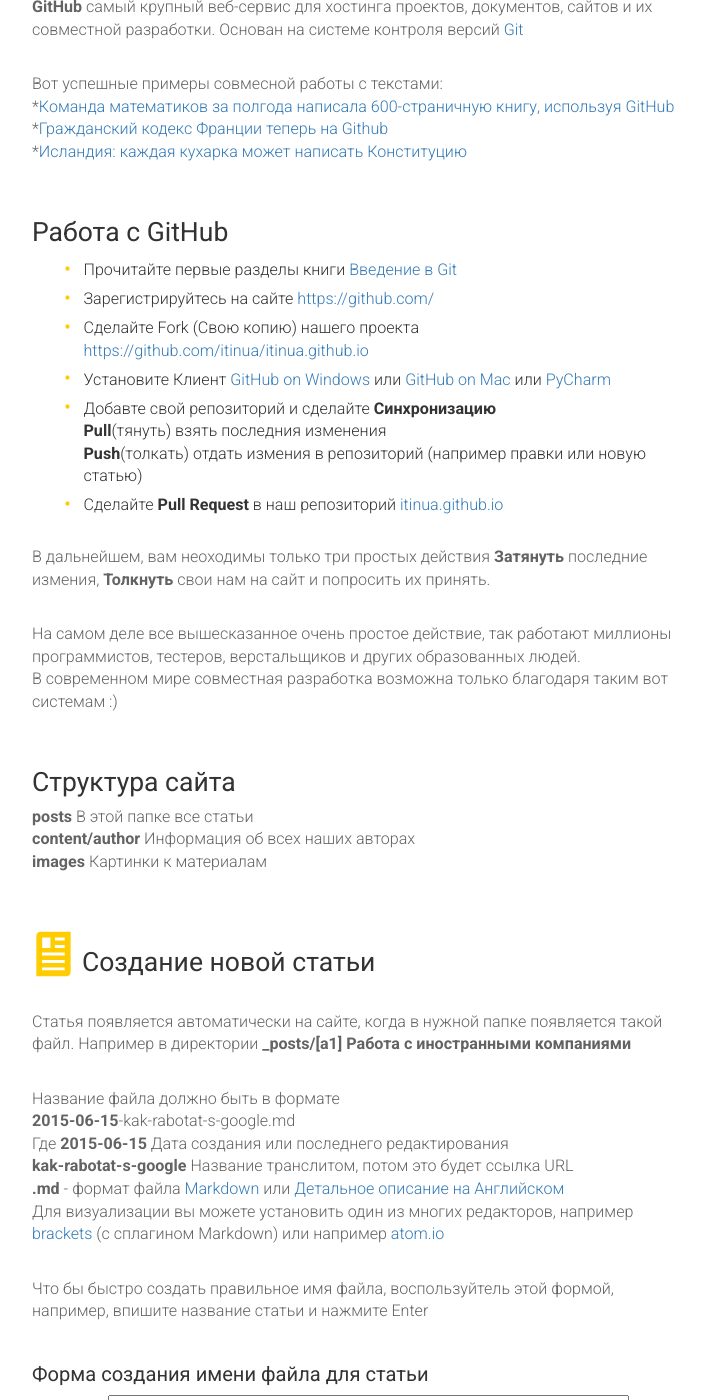
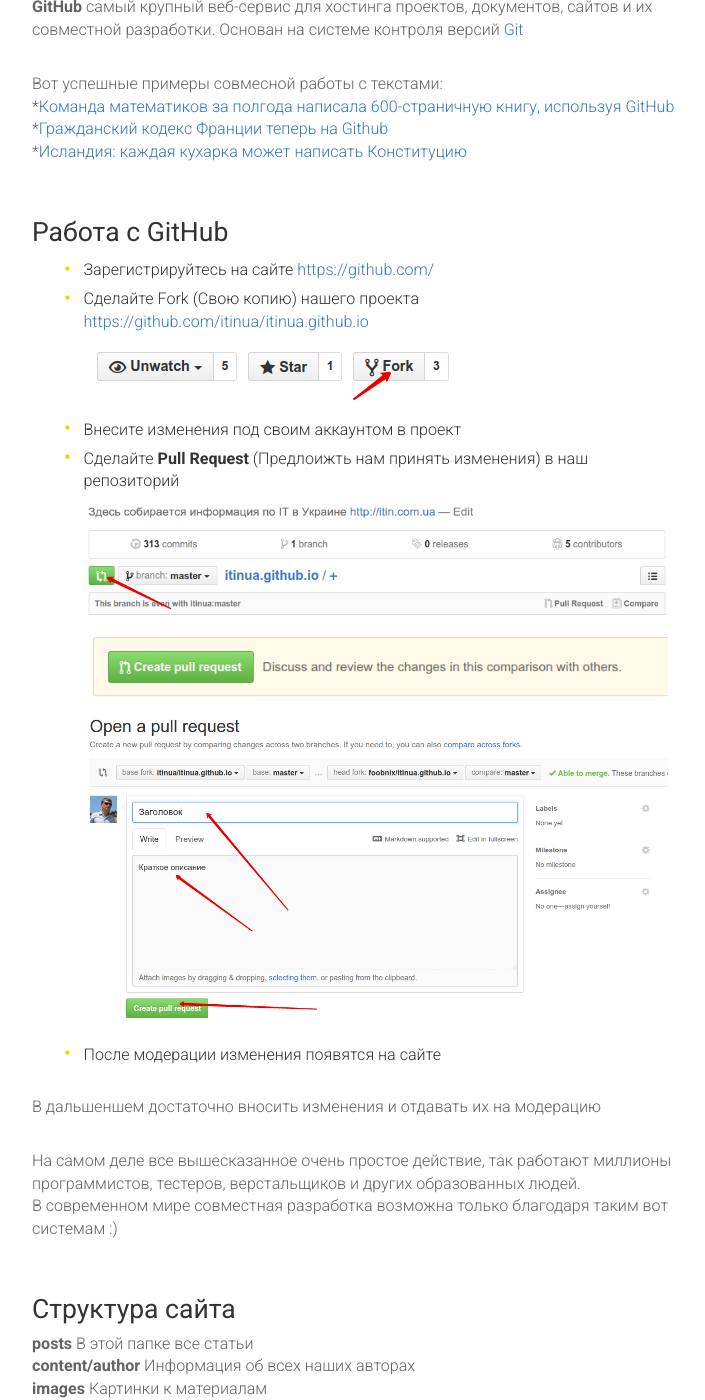
Before and after one commit to itinua/itinua.github.io, a Jekyll site: the page built from content/add-material.md, in a window 1280 px wide and 1400 px high, scrolled down 962 px. Shown: the whole window, without its empty margins (233-938 px from the left). Built offline with Jekyll 4.4.1, drawn with Linux system fonts in a browser that asks for light colours; Markdown is read by kramdown in place of the engine named in the settings.

Commit message:
обновление для авторов

```diff
--- a/content/add-material.md
+++ b/content/add-material.md
@@ -34,16 +34,18 @@ __*Сама статья*__
 *[Исландия: каждая кухарка может написать Конституцию](http://ttolk.ru/?p=14243)
 
 ## Работа с GitHub
-* Прочитайте первые разделы книги [Введение в Git](https://git-scm.com/book/ru/v1)
+
 * Зарегистрируйтесь на сайте [https://github.com/](https://github.com/)
 * Сделайте Fork (Свою копию) нашего проекта [https://github.com/itinua/itinua.github.io](https://github.com/itinua/itinua.github.io)
-* Установите Клиент [GitHub on Windows](https://msysgit.github.io/) или [GitHub on Mac](https://mac.github.com/) или [PyCharm](https://www.jetbrains.com/pycharm/)
-* Добавте свой репозиторий и сделайте **Синхронизацию**
-**Pull**(тянуть) взять последния изменения
-**Push**(толкать) отдать измения в репозиторий (например правки или новую статью)
-* Сделайте **Pull Request** в наш репозиторий [itinua.github.io](https://github.com/itinua/itinua.github.io)
+ ![](/images/git/1.png)
+* Внесите изменения под своим аккаунтом в проект
+* Сделайте **Pull Request** (Предлоижть нам принять изменения) в наш репозиторий
+![](/images/git/2.png)
+![](/images/git/3.png)
+![](/images/git/4.png)
+* После модерации изменения появятся на сайте
 
-В дальнейшем, вам неоходимы только три простых действия **Затянуть** последние измения, **Толкнуть** свои нам на сайт и попросить их принять.
+В дальшеншем достаточно вносить изменения и отдавать их на модерацию
 
 На самом деле все вышесказанное очень простое действие, так работают миллионы программистов, тестеров, верстальщиков и других образованных людей.
 В современном мире совместная разработка возможна только благодаря таким вот системам :)
```
Also changed, not shown: images/git/1.png (added), images/git/2.png (added), images/git/3.png (added), images/git/4.png (added).
